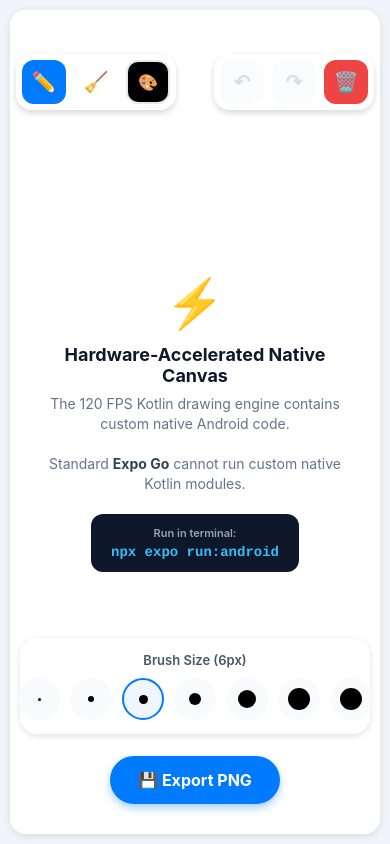
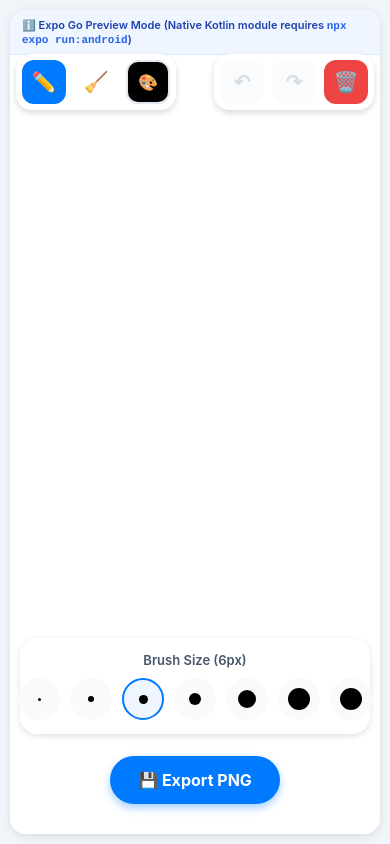
Before and after one commit to Sanketnehe-21/whiteboard-kit, a React Native app: screen / in a window 390 px wide. Built offline with nearby package versions, Linux system fonts and the light colour scheme.

Commit message:
fix(expo-go): check UIManager before mounting to prevent ViewManagerAdapter crash

```diff
--- a/components/NativeCanvas.tsx
+++ b/components/NativeCanvas.tsx
@@ -1,5 +1,13 @@
-import React, { forwardRef, useImperativeHandle, useRef } from 'react'
-import { StyleSheet, View, Text, ViewProps, Platform } from 'react-native'
+import React, { forwardRef, useImperativeHandle, useRef, useState } from 'react'
+import {
+  StyleSheet,
+  View,
+  Text,
+  ViewProps,
+  Platform,
+  UIManager,
+  PanResponder,
+} from 'react-native'
 import { requireNativeViewManager } from 'expo-modules-core'
 
 export interface WhiteboardNativeViewProps extends ViewProps {
@@ -21,70 +29,117 @@ export interface WhiteboardCanvasRef {
   exportToFile: (filePath: string, format?: 'png' | 'jpeg' | 'png_transparent', quality?: number) => Promise<boolean>
 }
 
-// Safely require native view on Android (wrapped in try-catch for Expo Go compatibility)
-let NativeView: React.ComponentType<any> | null = null
+// Check if the native Android ViewManager is actually compiled and linked in the current runtime
+const checkNativeAvailable = (): boolean => {
+  if (Platform.OS !== 'android') return false
   try {
-  if (Platform.OS === 'android') {
-    NativeView = requireNativeViewManager('WhiteboardCanvasView')
+    const hasConfig =
+      UIManager.getViewManagerConfig?.('ViewManagerAdapter_WhiteboardCanvasView') ||
+      UIManager.getViewManagerConfig?.('WhiteboardCanvasView') ||
+      (UIManager as any)['ViewManagerAdapter_WhiteboardCanvasView']
+    return Boolean(hasConfig)
+  } catch {
+    return false
   }
-} catch (e) {
-  // In Expo Go or when native module is not yet compiled
-  NativeView = null
+}
+
+const isNativeAvailable = checkNativeAvailable()
+
+let NativeViewComponent: React.ComponentType<any> | null = null
+if (isNativeAvailable) {
+  try {
+    NativeViewComponent = requireNativeViewManager('WhiteboardCanvasView')
+  } catch {
+    NativeViewComponent = null
+  }
 }
 
 export const NativeCanvas = forwardRef<WhiteboardCanvasRef, WhiteboardNativeViewProps>((props, ref) => {
   const nativeRef = useRef<any>(null)
 
+  // In-memory fallback state for Expo Go / preview mode
+  const [fallbackStrokes, setFallbackStrokes] = useState<
+    Array<{ path: Array<{ x: number; y: number }>; color: string; width: number; isEraser: boolean }>
+  >([])
+  const [currentFallbackPath, setCurrentFallbackPath] = useState<Array<{ x: number; y: number }>>([])
+  const currentPathRef = useRef<Array<{ x: number; y: number }>>([])
+
   useImperativeHandle(ref, () => ({
     undo: async () => {
-      if (nativeRef.current?.undo) {
+      if (isNativeAvailable && nativeRef.current?.undo) {
         return nativeRef.current.undo()
       }
+      setFallbackStrokes((prev) => prev.slice(0, -1))
     },
     redo: async () => {
-      if (nativeRef.current?.redo) {
+      if (isNativeAvailable && nativeRef.current?.redo) {
         return nativeRef.current.redo()
       }
     },
     clear: async () => {
-      if (nativeRef.current?.clear) {
+      if (isNativeAvailable && nativeRef.current?.clear) {
         return nativeRef.current.clear()
       }
+      setFallbackStrokes([])
+      setCurrentFallbackPath([])
     },
     exportToBase64: async (format = 'png', quality = 100) => {
-      if (nativeRef.current?.exportToBase64) {
+      if (isNativeAvailable && nativeRef.current?.exportToBase64) {
         return nativeRef.current.exportToBase64(format, quality)
       }
       return ''
     },
     exportToFile: async (filePath: string, format = 'png', quality = 100) => {
-      if (nativeRef.current?.exportToFile) {
+      if (isNativeAvailable && nativeRef.current?.exportToFile) {
         return nativeRef.current.exportToFile(filePath, format, quality)
       }
       return false
     },
   }))
 
-  if (!NativeView) {
+  // Fallback PanResponder for Expo Go
+  const panResponder = useRef(
+    PanResponder.create({
+      onStartShouldSetPanResponder: () => true,
+      onMoveShouldSetPanResponder: () => true,
+      onPanResponderGrant: (evt) => {
+        const { locationX, locationY } = evt.nativeEvent
+        currentPathRef.current = [{ x: locationX, y: locationY }]
+        setCurrentFallbackPath([{ x: locationX, y: locationY }])
+        props.onStrokeStart?.()
+      },
+      onPanResponderMove: (evt) => {
+        const { locationX, locationY } = evt.nativeEvent
+        currentPathRef.current = [...currentPathRef.current, { x: locationX, y: locationY }]
+        setCurrentFallbackPath([...currentPathRef.current])
+      },
+      onPanResponderRelease: () => {
+        if (currentPathRef.current.length > 0) {
+          const newStroke = {
+            path: currentPathRef.current,
+            color: props.tool === 'eraser' ? '#ffffff' : props.strokeColor || '#000000',
+            width: props.tool === 'eraser' ? props.eraserSize || 40 : props.strokeWidth || 6,
+            isEraser: props.tool === 'eraser',
+          }
+          setFallbackStrokes((prev) => {
+            const next = [...prev, newStroke]
+            props.onHistoryChange?.({
+              nativeEvent: { canUndo: next.length > 0, canRedo: false, strokeCount: next.length },
+            })
+            return next
+          })
+          currentPathRef.current = []
+          setCurrentFallbackPath([])
+        }
+        props.onStrokeEnd?.()
+      },
+    })
+  ).current
+
+  // If native view is compiled into the app, render 120 FPS hardware-accelerated canvas
+  if (isNativeAvailable && NativeViewComponent) {
     return (
-      <View style={[styles.canvas, styles.fallbackContainer, props.style]}>
-        <Text style={styles.fallbackIcon}>⚡</Text>
-        <Text style={styles.fallbackTitle}>Hardware-Accelerated Native Canvas</Text>
-        <Text style={styles.fallbackDescription}>
-          The 120 FPS Kotlin drawing engine contains custom native Android code.
-          {'\n\n'}
-          Standard <Text style={styles.bold}>Expo Go</Text> cannot run custom native Kotlin modules.
-        </Text>
-        <View style={styles.pillBox}>
-          <Text style={styles.pillLabel}>Run in terminal:</Text>
-          <Text style={styles.pillCommand}>npx expo run:android</Text>
-        </View>
-      </View>
-    )
-  }
-
-  return (
-    <NativeView
+      <NativeViewComponent
         ref={nativeRef}
         style={[styles.canvas, props.style]}
         strokeColor={props.strokeColor ?? '#000000'}
@@ -97,6 +152,54 @@ export const NativeCanvas = forwardRef<WhiteboardCanvasRef, WhiteboardNativeView
         onHistoryChange={props.onHistoryChange}
       />
     )
+  }
+
+  // Fallback for Expo Go (Interactive Preview)
+  return (
+    <View style={[styles.canvas, props.style]} {...panResponder.panHandlers}>
+      {/* Banner informing developer how to activate 120 FPS native module */}
+      <View style={styles.expoGoBanner}>
+        <Text style={styles.expoGoBannerTitle}>
+          ℹ️ Expo Go Preview Mode (Native Kotlin module requires <Text style={styles.codeText}>npx expo run:android</Text>)
+        </Text>
+      </View>
+
+      {/* Render strokes in preview mode */}
+      {fallbackStrokes.map((stroke, idx) => (
+        <View key={idx} style={StyleSheet.absoluteFill} pointerEvents="none">
+          {stroke.path.map((pt, pIdx) => (
+            <View
+              key={pIdx}
+              style={{
+                position: 'absolute',
+                left: pt.x - stroke.width / 2,
+                top: pt.y - stroke.width / 2,
+                width: stroke.width,
+                height: stroke.width,
+                borderRadius: stroke.width / 2,
+                backgroundColor: stroke.color,
+              }}
+            />
+          ))}
+        </View>
+      ))}
+
+      {currentFallbackPath.map((pt, pIdx) => (
+        <View
+          key={`current-${pIdx}`}
+          style={{
+            position: 'absolute',
+            left: pt.x - (props.strokeWidth || 6) / 2,
+            top: pt.y - (props.strokeWidth || 6) / 2,
+            width: props.strokeWidth || 6,
+            height: props.strokeWidth || 6,
+            borderRadius: (props.strokeWidth || 6) / 2,
+            backgroundColor: props.tool === 'eraser' ? '#ffffff' : props.strokeColor || '#000000',
+          }}
+        />
+      ))}
+    </View>
+  )
 })
 
 const styles = StyleSheet.create({
@@ -104,51 +207,23 @@ const styles = StyleSheet.create({
     flex: 1,
     backgroundColor: '#ffffff',
   },
-  fallbackContainer: {
-    justifyContent: 'center',
+  expoGoBanner: {
+    backgroundColor: '#eff6ff',
+    paddingVertical: 8,
+    paddingHorizontal: 12,
+    borderBottomWidth: 1,
+    borderBottomColor: '#dbeafe',
     alignItems: 'center',
-    padding: 24,
-    backgroundColor: '#ffffff',
+    zIndex: 10,
   },
-  fallbackIcon: {
-    fontSize: 48,
-    marginBottom: 12,
+  expoGoBannerTitle: {
+    fontSize: 11,
+    color: '#1e40af',
+    fontWeight: '600',
   },
-  fallbackTitle: {
-    fontSize: 18,
+  codeText: {
+    fontFamily: Platform.OS === 'android' ? 'monospace' : 'Courier',
     fontWeight: '700',
-    color: '#0f172a',
-    textAlign: 'center',
-    marginBottom: 8,
-  },
-  fallbackDescription: {
-    fontSize: 14,
-    color: '#64748b',
-    textAlign: 'center',
-    lineHeight: 20,
-    marginBottom: 20,
-  },
-  bold: {
-    fontWeight: '700',
-    color: '#334155',
-  },
-  pillBox: {
-    backgroundColor: '#0f172a',
-    paddingHorizontal: 20,
-    paddingVertical: 12,
-    borderRadius: 12,
-    alignItems: 'center',
-  },
-  pillLabel: {
-    color: '#94a3b8',
-    fontSize: 11,
-    fontWeight: '600',
-    marginBottom: 4,
-  },
-  pillCommand: {
-    color: '#38bdf8',
-    fontFamily: Platform.OS === 'android' ? 'monospace' : 'Courier',
-    fontSize: 14,
-    fontWeight: '700',
+    color: '#2563eb',
   },
 })
```
Lines whose indentation alone changed are shown as unchanged.
